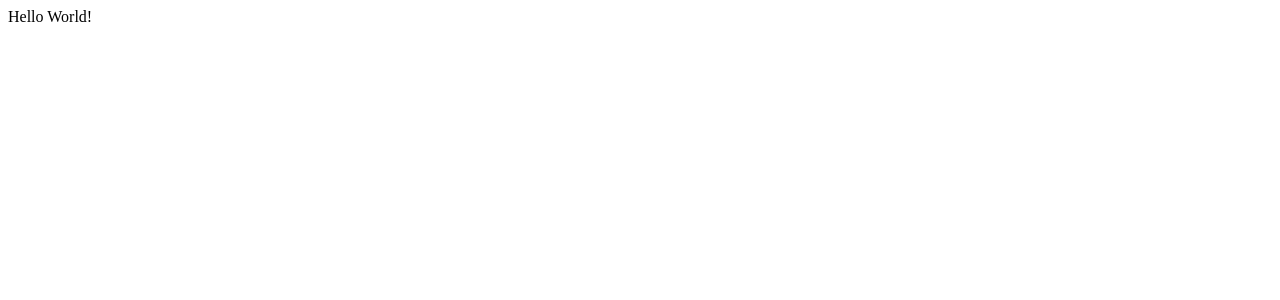
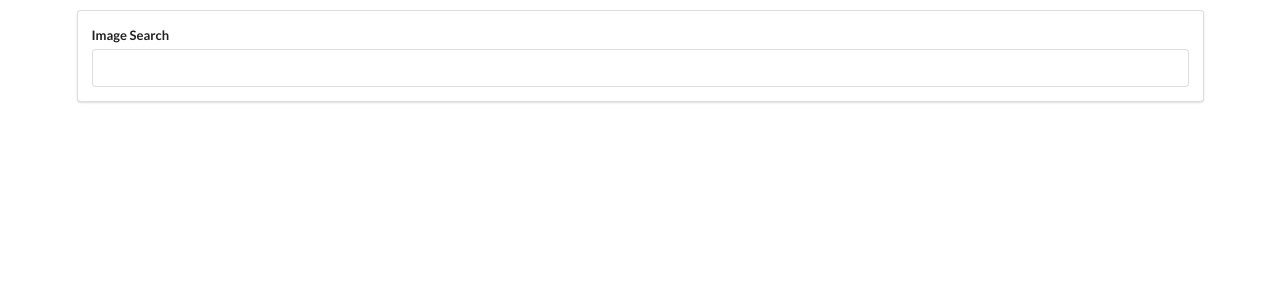
Before and after one commit to rahulbeelur/search-pictures, a React (Create React App) app in the folder search-pictures/: page / in a window 1280 px wide. Shown: the top 300 px of the page. Built offline with nearby package versions, Linux system fonts and the light colour scheme.

Commit message:
created search bar with semantic ui and controlled elements with state

```diff
--- a/search-pictures/public/index.html
+++ b/search-pictures/public/index.html
@@ -15,6 +15,7 @@
       user's mobile device or desktop. See https://developers.google.com/web/fundamentals/web-app-manifest/
     -->
     <link rel="manifest" href="%PUBLIC_URL%/manifest.json" />
+    <link rel="stylesheet" href="https://cdnjs.cloudflare.com/ajax/libs/semantic-ui/2.5.0/semantic.min.css" />
     <!--
       Notice the use of %PUBLIC_URL% in the tags above.
       It will be replaced with the URL of the `public` folder during the build.
--- a/search-pictures/src/components/App.js
+++ b/search-pictures/src/components/App.js
@@ -1,8 +1,11 @@
 import './App.css';
+import SearchBar from './SearchBar';
 
 function App() {
   return (
-    <div>Hello World!</div>
+    <div className='ui container' style={{marginTop: '10px'}}>
+      <SearchBar />
+    </div>
   );
 }
 
--- /dev/null
+++ b/search-pictures/src/components/SearchBar.js
@@ -0,0 +1,23 @@
+import React from "react";
+
+class SearchBar extends React.Component {
+    state = { term: "" };
+    render() {
+        return (
+            <div className="ui segment">
+                <form className="ui form">
+                    <div className="field">
+                        <label>Image Search</label>
+                        <input
+                            type="text"
+                            value={this.state.term}
+                            onChange={(e) => this.setState({ term: e.target.value })}
+                        />
+                    </div>
+                </form>
+            </div>
+        );
+    }
+}
+
+export default SearchBar;
```
